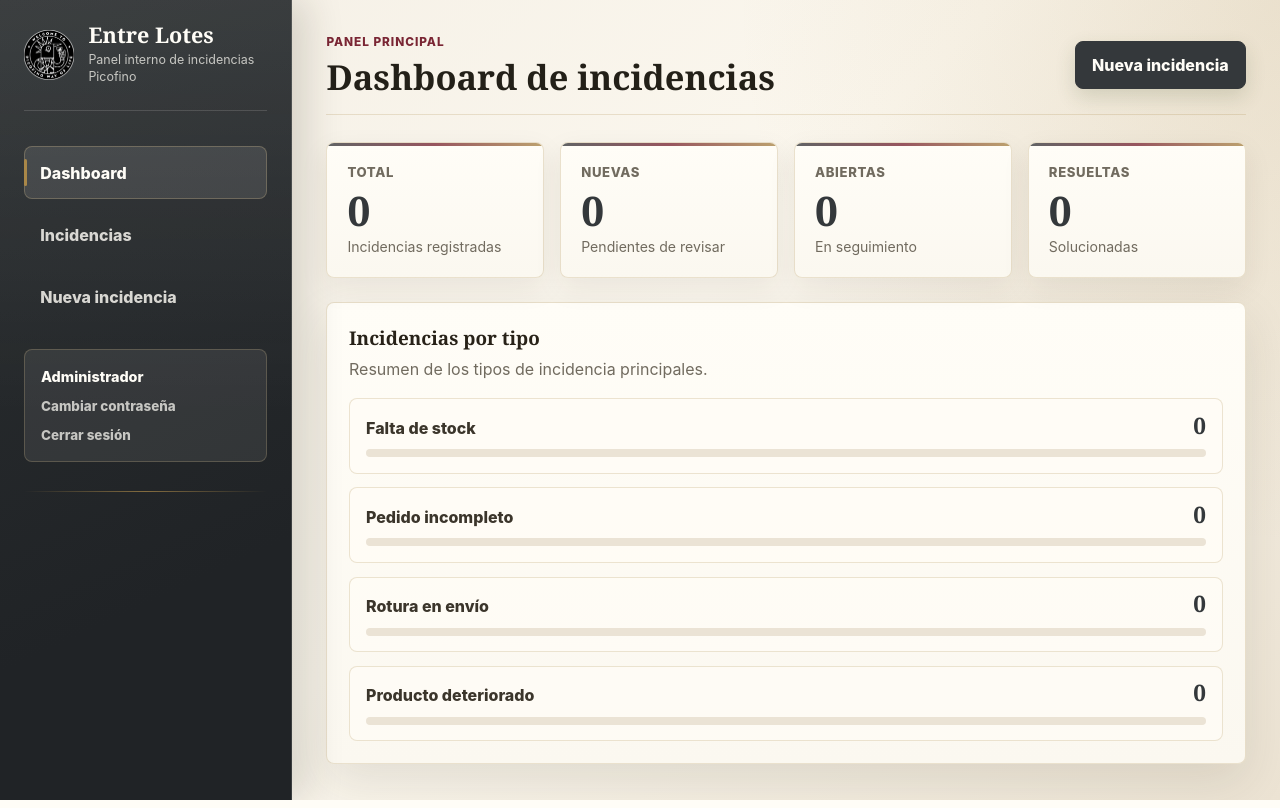
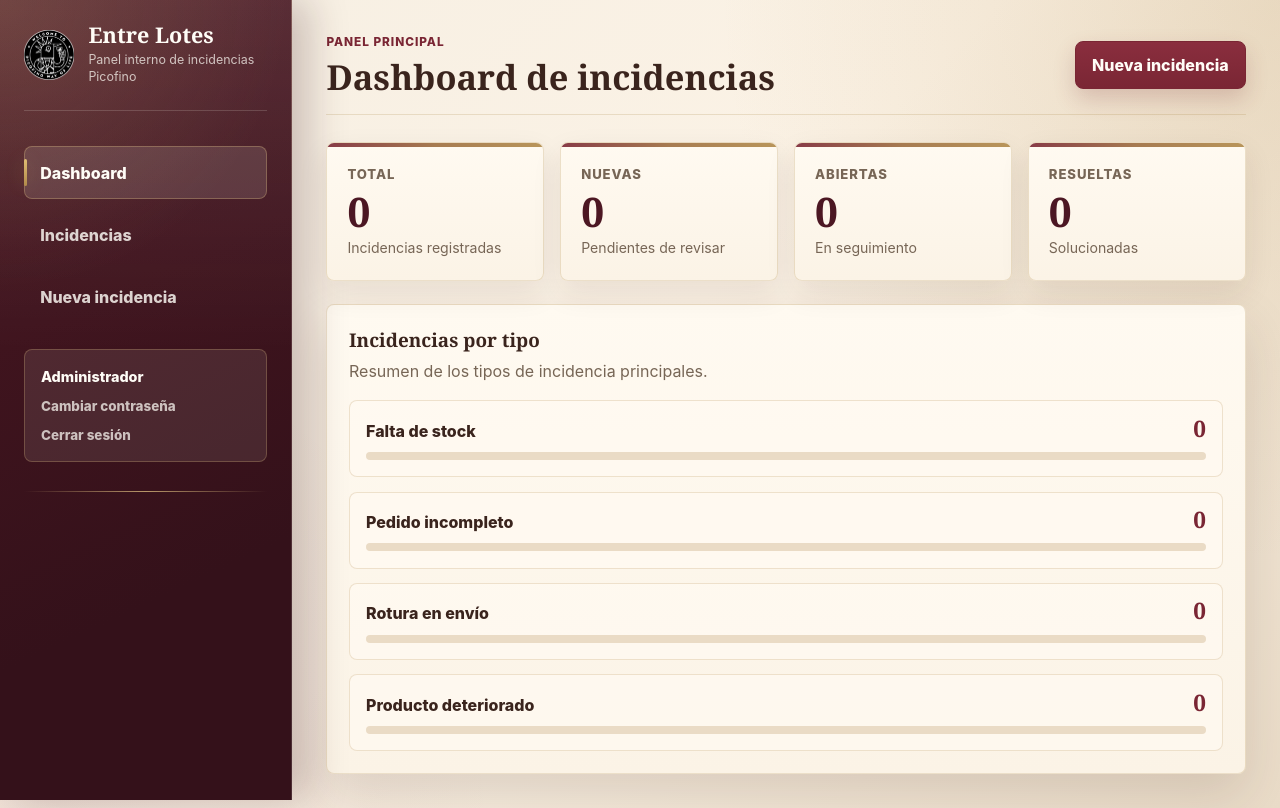
Before and after one commit to celiaefe/el_desaguisado, a Flask app: page /dashboard in a window 1280 px wide. Run offline with Flask 3, Linux system fonts and the light colour scheme; a user stored in the database is signed in; data that the repository does not hold is empty.

Commit message:
Warm up premium gourmet styling

```diff
--- a/static/style.css
+++ b/static/style.css
@@ -1,26 +1,26 @@
 :root {
-  --page: #f4efe5;
-  --page-deep: #ece3d3;
-  --sidebar: #2b2f31;
-  --sidebar-soft: #3a4043;
-  --surface: #fffdf7;
-  --surface-soft: #fbf7ee;
-  --surface-warm: #f7f0e2;
-  --text: #272520;
-  --muted: #716b5f;
-  --line: #dfd4c1;
-  --line-strong: #cdbb9b;
-  --accent: #34383b;
-  --accent-hover: #232629;
-  --accent-soft: #eceff1;
+  --page: #f6efe3;
+  --page-deep: #eadcc8;
+  --sidebar: #4b1722;
+  --sidebar-soft: #692738;
+  --surface: #fffaf1;
+  --surface-soft: #fbf3e7;
+  --surface-warm: #f4e7d3;
+  --text: #2f261f;
+  --muted: #776656;
+  --line: #dfceb4;
+  --line-strong: #c9ad7b;
+  --accent: #7a2634;
+  --accent-hover: #5b1826;
+  --accent-soft: #f6e8e5;
   --burgundy: #7a2634;
-  --burgundy-soft: #f3e7e7;
-  --brass: #a98748;
-  --brass-soft: #f3ead7;
-  --green-soft: #eceff1;
-  --red-soft: #f5e2df;
-  --shadow: 0 18px 48px rgba(49, 41, 27, 0.11);
-  --shadow-soft: 0 10px 28px rgba(49, 41, 27, 0.08);
+  --burgundy-soft: #f5e4e2;
+  --brass: #b18a4a;
+  --brass-soft: #f4e6c8;
+  --green-soft: #e7efe2;
+  --red-soft: #f5dfdc;
+  --shadow: 0 22px 52px rgba(64, 38, 25, 0.14);
+  --shadow-soft: 0 12px 30px rgba(64, 38, 25, 0.09);
 }
 
 * {
@@ -31,8 +31,9 @@ body {
   margin: 0;
   min-height: 100vh;
   background:
-    radial-gradient(circle at top right, rgba(169, 135, 72, 0.16), transparent 34rem),
-    linear-gradient(135deg, var(--page) 0%, #fbf7ee 48%, var(--page-deep) 100%);
+    radial-gradient(circle at top right, rgba(177, 138, 74, 0.2), transparent 35rem),
+    radial-gradient(circle at bottom left, rgba(122, 38, 52, 0.08), transparent 31rem),
+    linear-gradient(135deg, var(--page) 0%, #fbf2e5 48%, var(--page-deep) 100%);
   color: var(--text);
   font-family: Inter, "Segoe UI", Roboto, Arial, sans-serif;
   line-height: 1.5;
@@ -55,10 +56,11 @@ a {
   padding: 1.5rem;
   border-right: 1px solid rgba(255, 253, 247, 0.12);
   background:
-    linear-gradient(180deg, rgba(255, 253, 247, 0.08), transparent 26rem),
-    linear-gradient(155deg, var(--sidebar) 0%, #202326 72%);
+    radial-gradient(circle at top left, rgba(216, 184, 124, 0.17), transparent 18rem),
+    linear-gradient(180deg, rgba(255, 250, 241, 0.1), transparent 22rem),
+    linear-gradient(155deg, var(--sidebar) 0%, #34111a 72%);
   color: #fffdf7;
-  box-shadow: 14px 0 36px rgba(43, 35, 21, 0.16);
+  box-shadow: 16px 0 38px rgba(52, 17, 26, 0.23);
 }
 
 .sidebar::after {
@@ -66,7 +68,7 @@ a {
   display: block;
   height: 1px;
   margin-top: 1.8rem;
-  background: linear-gradient(90deg, transparent, rgba(169, 135, 72, 0.72), transparent);
+  background: linear-gradient(90deg, transparent, rgba(216, 184, 124, 0.8), transparent);
 }
 
 .brand-lockup {
@@ -75,7 +77,7 @@ a {
   gap: 0.9rem;
   margin-bottom: 2.2rem;
   padding-bottom: 1.5rem;
-  border-bottom: 1px solid rgba(255, 253, 247, 0.14);
+  border-bottom: 1px solid rgba(255, 250, 241, 0.16);
   text-decoration: none;
 }
 
@@ -123,8 +125,8 @@ a {
 
 .sidebar-nav a:hover,
 .sidebar-nav a.is-active {
-  border-color: rgba(218, 194, 143, 0.28);
-  background: rgba(255, 253, 247, 0.1);
+  border-color: rgba(216, 184, 124, 0.34);
+  background: rgba(255, 250, 241, 0.12);
   color: #fffdf7;
 }
 
@@ -136,7 +138,8 @@ a {
   left: -0.05rem;
   width: 3px;
   border-radius: 999px;
-  background: var(--brass);
+  background: linear-gradient(180deg, #e0bd73, var(--brass));
+  box-shadow: 0 0 18px rgba(224, 189, 115, 0.32);
 }
 
 .sidebar-user {
@@ -144,9 +147,9 @@ a {
   gap: 0.55rem;
   margin-top: 1.6rem;
   padding: 1rem;
-  border: 1px solid rgba(218, 194, 143, 0.24);
+  border: 1px solid rgba(216, 184, 124, 0.28);
   border-radius: 8px;
-  background: rgba(255, 253, 247, 0.08);
+  background: rgba(255, 250, 241, 0.09);
 }
 
 .sidebar-user span {
@@ -183,7 +186,7 @@ a {
 
 .top-header h1 {
   margin: 0;
-  color: #232018;
+  color: #3a241d;
   font-family: Georgia, "Times New Roman", serif;
   font-size: 2.15rem;
   font-weight: 700;
@@ -231,7 +234,7 @@ a {
 
 .auth-brand h1 {
   margin: 0;
-  color: #232018;
+  color: #3a241d;
   font-family: Georgia, "Times New Roman", serif;
   font-size: 2rem;
   line-height: 1;
@@ -255,25 +258,25 @@ a {
   padding: 0.68rem 1rem;
   border: 1px solid var(--accent);
   border-radius: 8px;
-  background: var(--accent);
+  background: linear-gradient(180deg, #8a2e3e, var(--accent));
   color: #fffdf7;
   font: inherit;
   font-weight: 800;
   text-decoration: none;
   cursor: pointer;
-  box-shadow: 0 8px 20px rgba(53, 72, 32, 0.16);
+  box-shadow: 0 10px 22px rgba(122, 38, 52, 0.2);
   transition: background 0.16s ease, border-color 0.16s ease, transform 0.16s ease;
 }
 
 .button:hover {
   border-color: var(--accent-hover);
-  background: var(--accent-hover);
+  background: linear-gradient(180deg, #742232, var(--accent-hover));
   transform: translateY(-1px);
 }
 
 .button-secondary {
   border-color: var(--line-strong);
-  background: rgba(255, 253, 247, 0.74);
+  background: rgba(255, 250, 241, 0.78);
   color: var(--accent);
   box-shadow: none;
 }
@@ -411,16 +414,16 @@ a {
 
 .summary-card,
 .panel {
-  border: 1px solid rgba(169, 135, 72, 0.24);
+  border: 1px solid rgba(177, 138, 74, 0.24);
   border-radius: 8px;
-  background: linear-gradient(180deg, var(--surface), #fbf8f0);
+  background: linear-gradient(180deg, var(--surface), #fbf3e6);
   box-shadow: var(--shadow-soft);
 }
 
 .summary-card {
   position: relative;
   overflow: hidden;
-  padding: 1.25rem;
+  padding: 1.32rem 1.25rem;
 }
 
 .summary-card::before {
@@ -429,9 +432,9 @@ a {
   top: 0;
   right: 0;
   left: 0;
-  height: 3px;
-  background: linear-gradient(90deg, var(--accent), var(--burgundy), var(--brass));
-  opacity: 0.78;
+  height: 4px;
+  background: linear-gradient(90deg, var(--burgundy), #9d6d3f, var(--brass));
+  opacity: 0.9;
 }
 
 .summary-card span,
@@ -443,7 +446,7 @@ a {
 .summary-card span {
   font-size: 0.82rem;
   font-weight: 850;
-  letter-spacing: 0.05em;
+  letter-spacing: 0.07em;
   text-transform: uppercase;
 }
 
@@ -454,7 +457,7 @@ a {
 .summary-card strong {
   display: block;
   margin: 0.42rem 0 0.35rem;
-  color: var(--accent);
+  color: #4c1723;
   font-family: Georgia, "Times New Roman", serif;
   font-size: 2.55rem;
   font-weight: 700;
@@ -477,7 +480,7 @@ a {
 .panel h2,
 .panel-head h2 {
   margin: 0;
-  color: #282218;
+  color: #3a241d;
   font-family: Georgia, "Times New Roman", serif;
   font-size: 1.18rem;
   font-weight: 700;
@@ -500,16 +503,16 @@ a {
 
 .type-breakdown {
   display: grid;
-  gap: 0.85rem;
+  gap: 0.9rem;
 }
 
 .type-breakdown-item {
   display: grid;
   gap: 0.58rem;
-  padding: 0.98rem 1rem;
-  border: 1px solid rgba(169, 135, 72, 0.22);
+  padding: 1.02rem 1rem;
+  border: 1px solid rgba(177, 138, 74, 0.22);
   border-radius: 8px;
-  background: rgba(255, 253, 247, 0.68);
+  background: rgba(255, 250, 241, 0.72);
 }
 
 .type-breakdown-row {
@@ -520,12 +523,12 @@ a {
 }
 
 .type-breakdown-row span {
-  color: #3b352b;
+  color: #3a241d;
   font-weight: 850;
 }
 
 .type-breakdown-row strong {
-  color: var(--accent);
+  color: #7a2634;
   font-family: Georgia, "Times New Roman", serif;
   font-size: 1.42rem;
   line-height: 1;
@@ -535,14 +538,14 @@ a {
   overflow: hidden;
   height: 8px;
   border-radius: 999px;
-  background: #ebe3d5;
+  background: #eadbc5;
 }
 
 .type-breakdown-track span {
   display: block;
   height: 100%;
   border-radius: inherit;
-  background: linear-gradient(90deg, var(--accent), var(--brass));
+  background: linear-gradient(90deg, #8a2e3e, #c49a52);
 }
 
 .table-wrap {
@@ -571,8 +574,8 @@ td {
 }
 
 th {
-  background: #f2eadb;
-  color: #63543a;
+  background: #efe0c8;
+  color: #6f4d32;
   font-size: 0.74rem;
   font-weight: 850;
   letter-spacing: 0.06em;
@@ -702,9 +705,9 @@ tbody tr:last-child td {
 }
 
 .flash-success {
-  border-color: #c7ccd0;
+  border-color: #c4d4c6;
   background: var(--green-soft);
-  color: var(--accent);
+  color: #2f6238;
 }
 
 .flash-error {
@@ -779,9 +782,9 @@ tbody tr:last-child td {
   grid-template-columns: minmax(0, 1fr) auto;
   margin-bottom: 1.25rem;
   padding: 1rem;
-  border: 1px solid rgba(169, 135, 72, 0.26);
+  border: 1px solid rgba(177, 138, 74, 0.26);
   border-radius: 8px;
-  background: #f6efe2;
+  background: #f5ead8;
 }
 
 .filters-actions {
@@ -827,7 +830,7 @@ tbody tr:last-child td {
   padding: 0 0.85rem;
   border: 1px solid var(--line-strong);
   border-radius: 8px;
-  background: rgba(255, 253, 247, 0.78);
+  background: rgba(255, 250, 241, 0.78);
   color: var(--accent);
   font: inherit;
   font-weight: 850;
```
